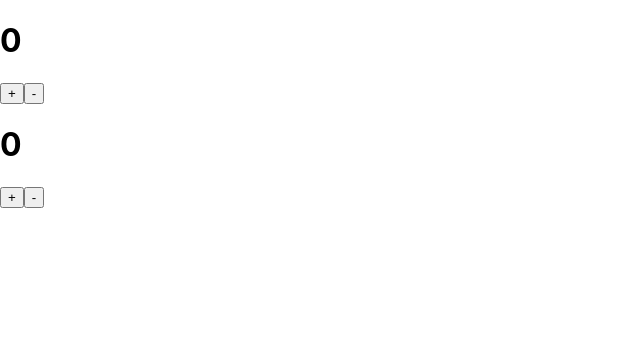
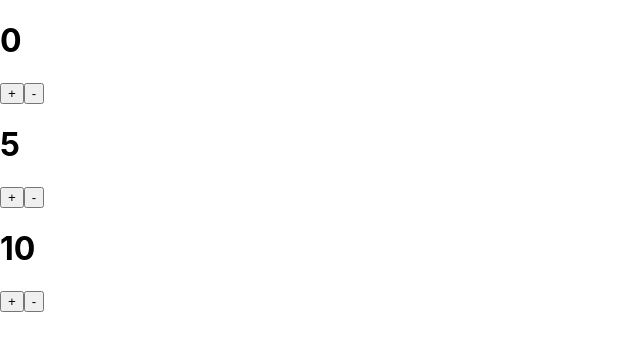
Before and after one commit to coderoadpl/frontend--react--task-32, a React (Create React App) app: page / in a window 1280 px wide. Shown: the top 350 px of the page, without its empty margins (0-640 px from the left). Built offline with nearby package versions, Linux system fonts and the light colour scheme.

Commit message:
`initialNumber` prop in `Counter`

```diff
--- a/src/App.js
+++ b/src/App.js
@@ -6,7 +6,12 @@ export const App = () => {
   return (
     <div>
       <Counter />
-      <Counter />
+      <Counter
+        initialNumber={5}
+      />
+      <Counter
+        initialNumber={10}
+      />
     </div>
   )
 }
--- a/src/Counter.js
+++ b/src/Counter.js
@@ -1,11 +1,15 @@
 import React from 'react'
+import PropTypes from 'prop-types'
 
 import Number from './Number'
 import Button from './Button'
 
 export class Counter extends React.Component {
-    state = {
-      number: 0
+  constructor (initialProps) {
+    super()
+    this.state = {
+      number: initialProps.initialNumber
+    }
   }
 
   inc = () => {
@@ -41,4 +45,12 @@ export class Counter extends React.Component {
   }
 }
 
+Counter.defaultProps = {
+  initialNumber: 0
+}
+
+Counter.propTypes = {
+  initialNumber: PropTypes.number
+}
+
 export default Counter
```
Lines whose indentation alone changed are shown as unchanged.
